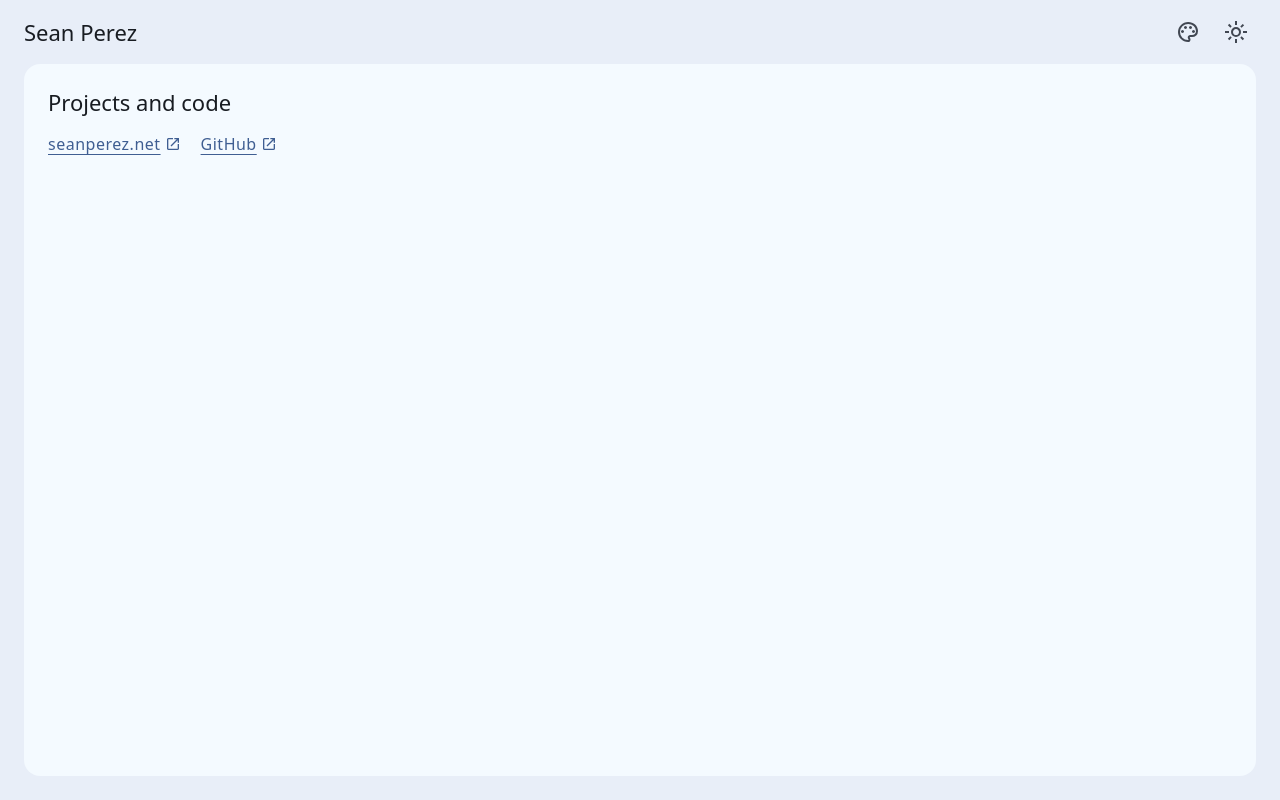
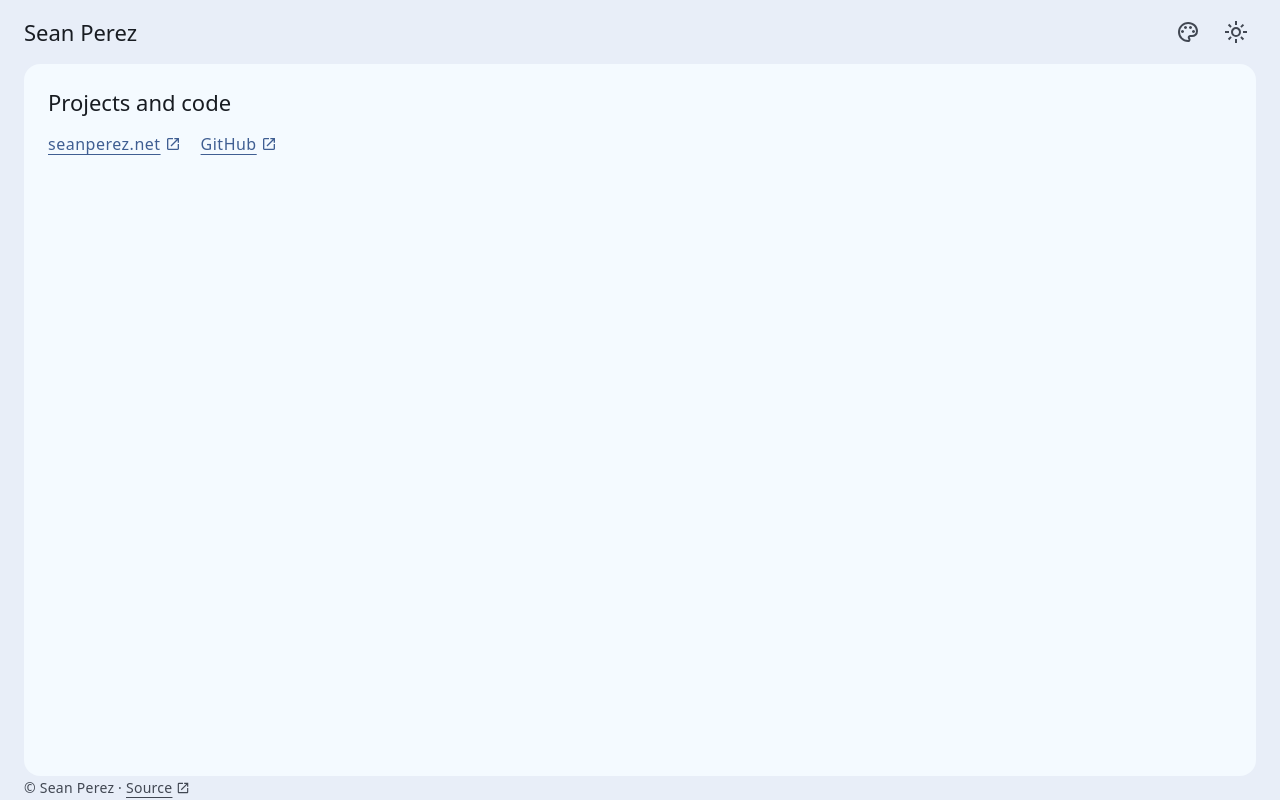
Before and after one commit to seanperez-net/seanperez-net.github.io, a plain HTML site: page index.html in a window 1280 px wide. Drawn offline with Linux system fonts and the light colour scheme.

Commit message:
Add footer and MIT licence
- Footer line (copyright and a link to the source) that fits inside the
  bottom margin, in Material 3 body-medium.
- Anchor the theme menu to the palette button.
- MIT LICENSE for the code; icons keep their Apache 2.0 licence.

Co-Authored-By: Claude Fable 5.2 <noreply@anthropic.com>

```diff
--- a/index.html
+++ b/index.html
@@ -17,9 +17,10 @@
 <body>
   <!--
     No JavaScript: every behaviour here is HTML and CSS (see style.css).
-    - The empty asides and footer are the page margins. They are aria-hidden while empty:
-      remove that when putting content in them.
-    - Icons are Material Symbols (Apache License 2.0, icons/LICENSE). The ones on buttons are
+    - The asides and the footer are the page margins, and grow to fit their content. The
+      asides are aria-hidden while empty: remove that when putting content in them.
+    - The code is MIT licensed (LICENSE). Icons are Material Symbols (Apache License 2.0,
+      icons/LICENSE). The ones on buttons are
       inline so they cost no request and take the theme colours; icons/ holds the source files.
   -->
   <div class="skip-link">
@@ -61,7 +62,13 @@
     </nav>
   </main>
   <aside id="end" aria-hidden="true"></aside>
-  <footer aria-hidden="true"></footer>
+  <footer>
+    <p>
+      © Sean Perez ·
+      <a href="https://github.com/seanperez-net/seanperez-net.github.io" rel="external"
+        title="Source code on GitHub (MIT licence)">Source</a>
+    </p>
+  </footer>
 </body>
 
 </html>
--- a/style.css
+++ b/style.css
@@ -219,6 +219,10 @@
   --text-body-large--line-height: 1.5rem;
   --text-body-large--letter-spacing: 0.03125rem;
   --text-body-large--font-weight: 400;
+  --text-body-medium: 0.875rem;
+  --text-body-medium--line-height: 1.25rem;
+  --text-body-medium--letter-spacing: 0.015625rem;
+  --text-body-medium--font-weight: 400;
   --text-title-large: 1.375rem;
   --text-title-large--line-height: 1.75rem;
   --text-title-large--letter-spacing: 0rem;
@@ -413,6 +417,22 @@ body > footer > * {
 
 aside > * {
   inline-size: 16rem;
+}
+
+/*
+ * The footer's small print: Material 3 body-medium. One line of it fits inside the bottom
+ * margin, so it gets only the side inset and the margin stays the margin; anything taller
+ * still makes the track grow.
+ */
+body > footer > * {
+  padding-block: 0;
+}
+
+body > footer {
+  align-content: center;
+  font-size: var(--text-body-medium);
+  line-height: var(--text-body-medium--line-height);
+  letter-spacing: var(--text-body-medium--letter-spacing);
 }
 
 /* The app bar title and a pane's title: Material 3 title-large. */
```
Also changed, not shown: 1 other file.
